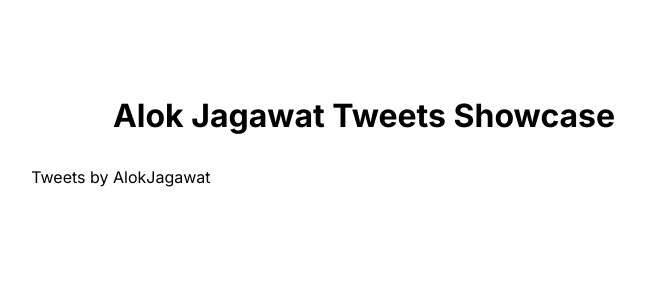
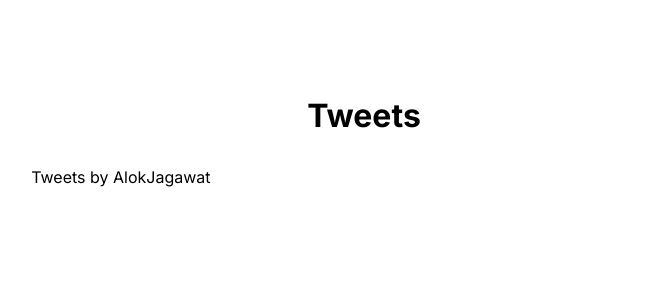
Before and after one commit to manojd929/tweets-classifier, a Next.js app: page / in a window 1280 px wide. Shown: the top 300 px of the page, without its empty margins (276-921 px from the left). Built offline with nearby package versions, Linux system fonts and the light colour scheme.

Commit message:
Update page.tsx

```diff
--- a/src/app/page.tsx
+++ b/src/app/page.tsx
@@ -4,7 +4,7 @@
   return (
     <main>
       <h1 className={styles.pageHeader}>
-        Alok Jagawat Tweets Showcase
+        Tweets
       </h1>
     </main>
   );
```
